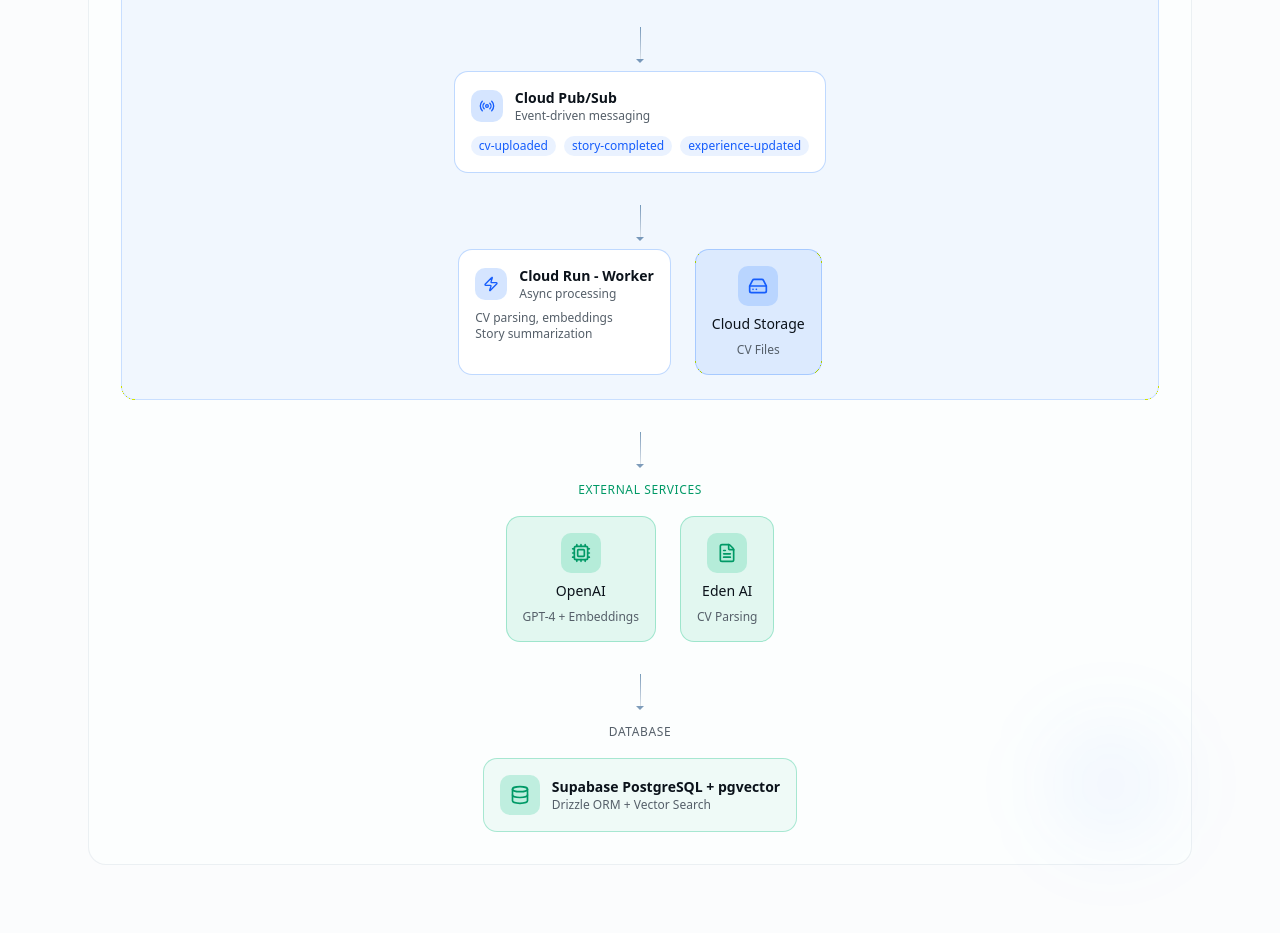
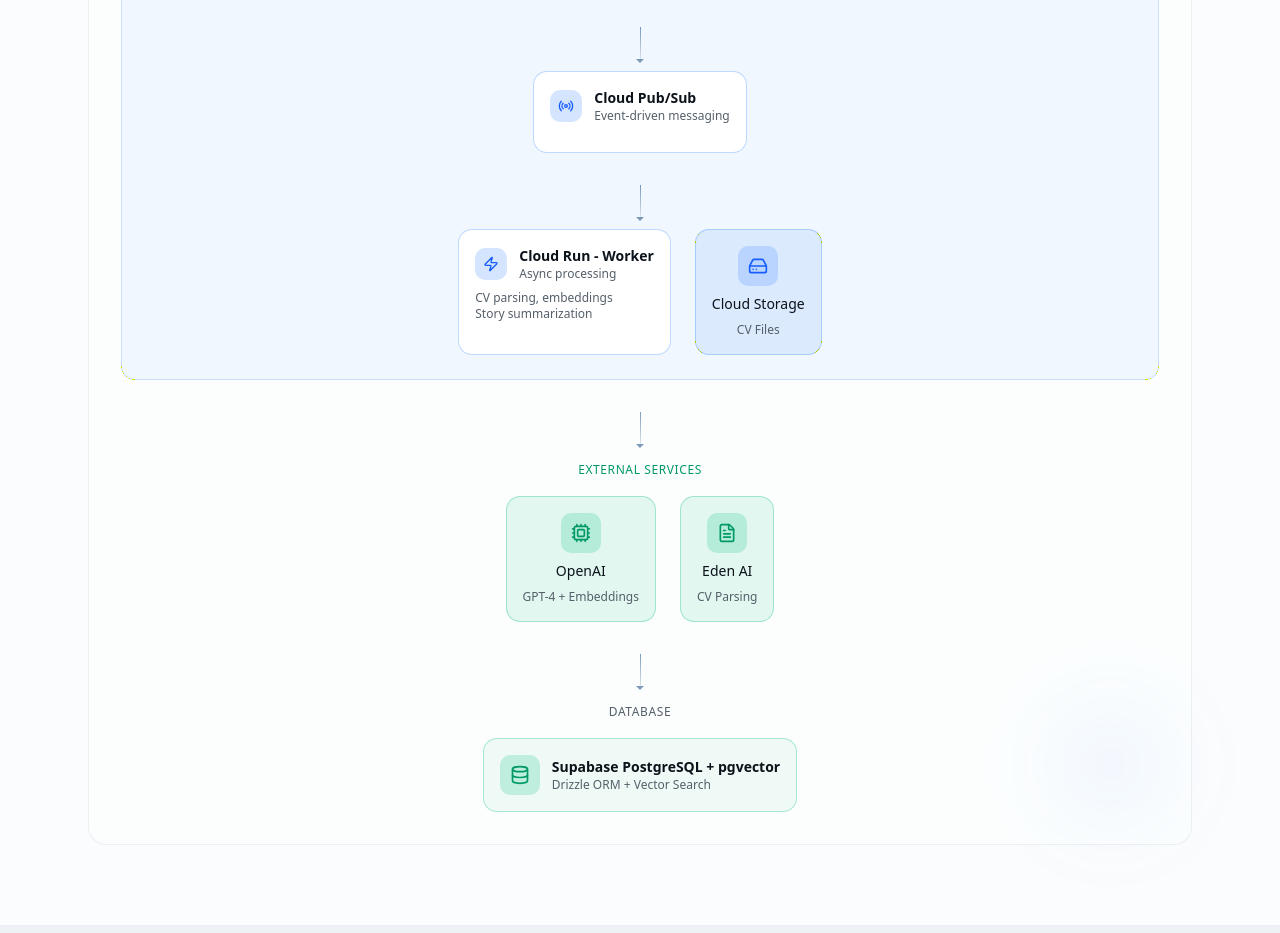
Before and after one commit to sshanzel/hireme-web, a Next.js app: page /stack in a window 1280 px wide. Shown: the part 1160-2093 px from the top of the page. Built offline with nearby package versions, Linux system fonts and the light colour scheme; no server answers.

Commit message:
refactor: unnecessary topics

```diff
--- a/app/stack/page.tsx
+++ b/app/stack/page.tsx
@@ -9,7 +9,6 @@
   FileText,
   Zap,
   ArrowRight,
-  Sparkles,
   Radio,
   Cloud,
   HardDrive,
@@ -18,7 +17,6 @@
   Search,
   Brain,
   Upload,
-  Bot,
 } from 'lucide-react';
 import Link from 'next/link';
 import {cn} from '@/lib/utils';
@@ -279,16 +277,6 @@
                         <p className='text-sm font-semibold'>Cloud Pub/Sub</p>
                         <p className='text-xs text-muted-foreground'>Event-driven messaging</p>
                       </div>
-                    </div>
-                    <div className='flex gap-2 flex-wrap'>
-                      {['cv-uploaded', 'story-completed', 'experience-updated'].map(topic => (
-                        <span
-                          key={topic}
-                          className='rounded-full bg-blue-500/10 px-2 py-0.5 text-xs font-medium text-blue-600'
-                        >
-                          {topic}
-                        </span>
-                      ))}
                     </div>
                   </div>
                 </div>
```
